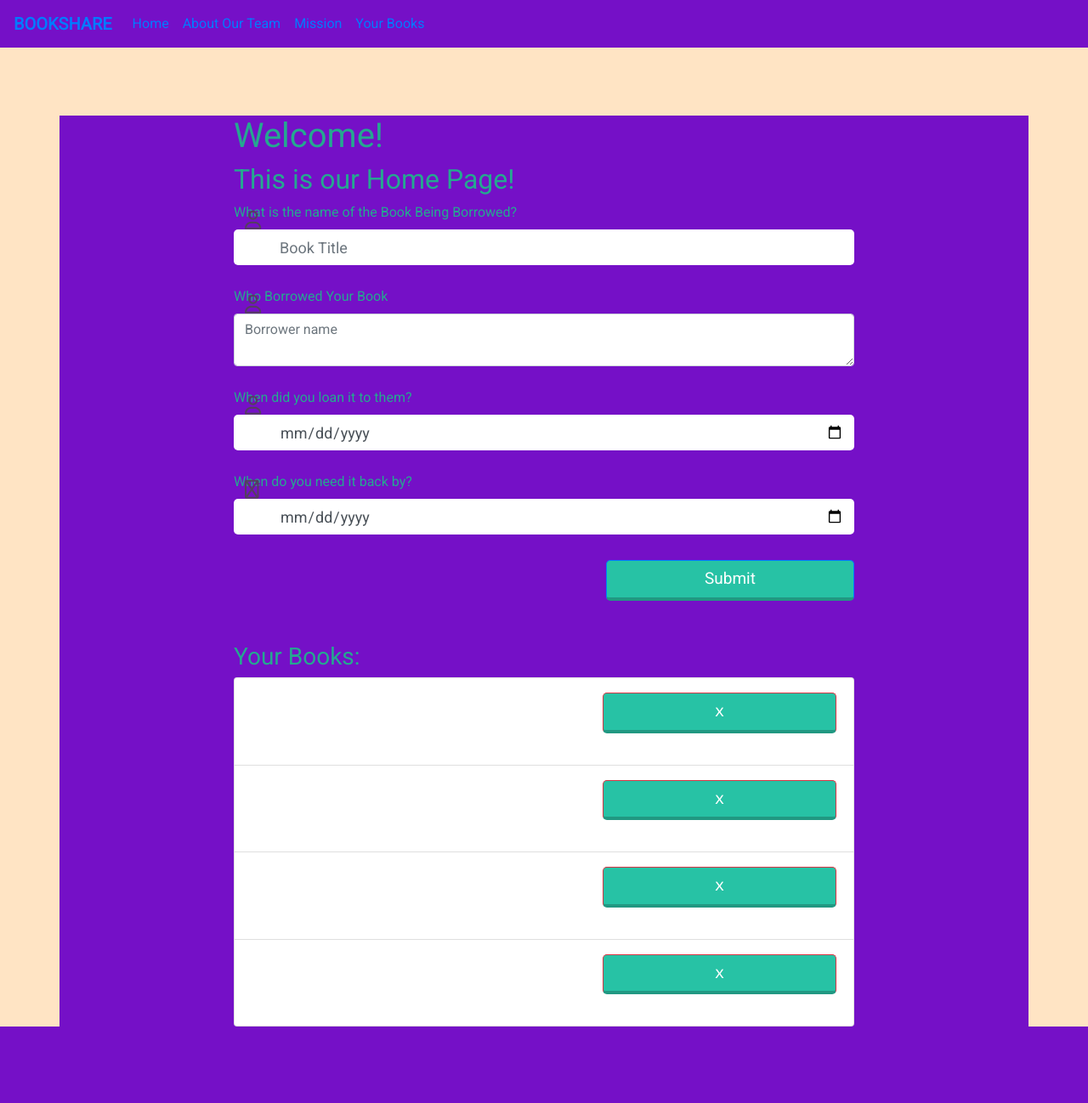
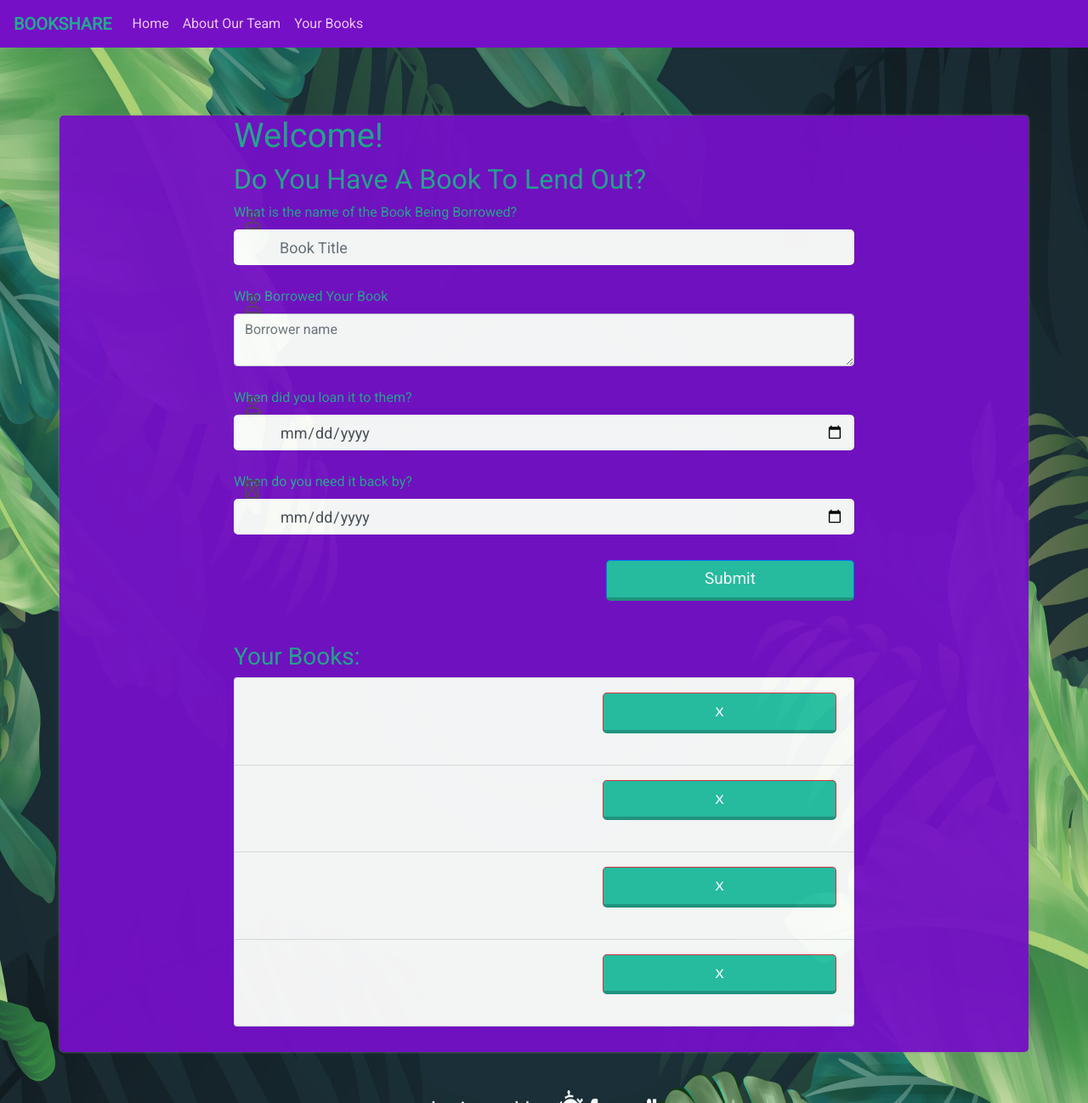
Before and after one commit to evandavies11/Project-2, a Node server app: page /home in a window 1280 px wide. Shown: the whole page at 85% size. Before the commit the page ends 1208 px from the top, so only its background shows below. Run offline with Node 20, Linux system fonts and the light colour scheme; data comes from the database, SQL or seed files in the repository; some libraries are stand-ins or nearby versions.

Commit message:
stylechanges

```diff
--- a/config/config.json
+++ b/config/config.json
@@ -1,8 +1,8 @@
 {
   "development": {
     "username": "root",
-    "password": "Likes2run!",
-    "database": "project2_local",
+    "password": "1Foldingcrane",
+    "database": "books_db",
     "host": "localhost",
     "dialect": "mysql"
   },
--- a/public/styles/styles.css
+++ b/public/styles/styles.css
@@ -5,9 +5,13 @@
 
 body{
     font-family: "Roboto", sans-serif;
-    background-color: bisque; /* no-repeat center center fixed;*/
-    /*background-size: cover;*/
-    color:#25a890;
+    /* no-repeat center center fixed;*/
+   /*background-size: cover;*/
+   color:#25a890;
+   background-image: url(../styles/img/2663184.jpg) ;
+   background-position: center center;
+   background-size: 1500px 1500px;
+   background-repeat: no-repeat;
 }
 
 /*navbar style*/
@@ -16,7 +20,26 @@ body{
     color:#25a890 ;
 }
 
+.navbar-brand{
+    color: #25a890;
+}
+
+.nav-link{
+    color: #EAC4F5;
+}
+
+#title-nav{
+    color: #25a890;
+}
+
+/*book input style*/
+
 .container{
     background-color: rgb(117, 16, 199);
     margin-top: 80px;
+    margin-bottom: 60px;
+    padding-bottom: 30px;
+    border-radius: 5px;
+    box-shadow: 0px 0px 3px #848484;
+    opacity: .95;
 }
--- a/public/styles/user.css
+++ b/public/styles/user.css
@@ -2,8 +2,13 @@
 
 body{
     font-family: "Roboto", sans-serif;
-    background-color: bisque /* no-repeat center center fixed;*/
+     /* no-repeat center center fixed;*/
     /*background-size: cover;*/
+    color:#25a890;
+    background-image: url(../styles/img/2663184.jpg) ;
+    background-position: center center;
+    background-size: 1500px 1500px;
+    background-repeat: no-repeat;
 }
 
 /*navbar style*/
--- a/views/index.handlebars
+++ b/views/index.handlebars
@@ -16,9 +16,6 @@
         <a class="nav-link" href="#">About Our Team</a>
       </li>
       <li class="nav-item">
-        <a class="nav-link" href="#">Mission</a>
-      </li>
-      <li class="nav-item">
         <a class="nav-link" href="#">Your Books</a>
       </li>
 
@@ -32,9 +29,9 @@
 <div id="home">
   <div class="container">
     <div class="row">
-      <div class="col-8 offset-2">
+      <div class="col-md-8 offset-2">
         <h1>{{msg}}</h1>
-        <h2>This is our Home Page!</h2>
+        <h2>Do You Have A Book To Lend Out?</h2>
         <form class="clearfix mb-4" action="POST">
 
           <div class="form-group">
--- a/views/userpage.handlebars
+++ b/views/userpage.handlebars
@@ -6,7 +6,7 @@
         <div class="modal-content">
 
             <div class="col-12 user-img">
-                <img src="img/bookicon.png">
+                <img src="/styles/img/icons8-book-64.png">
             </div>
 
             <form class="col-12">
```
Also changed, not shown: README.md, public/styles/img/2663184.jpg (added), public/styles/img/evan.jpg (added), public/styles/img/icons8-book-64.png (added).
